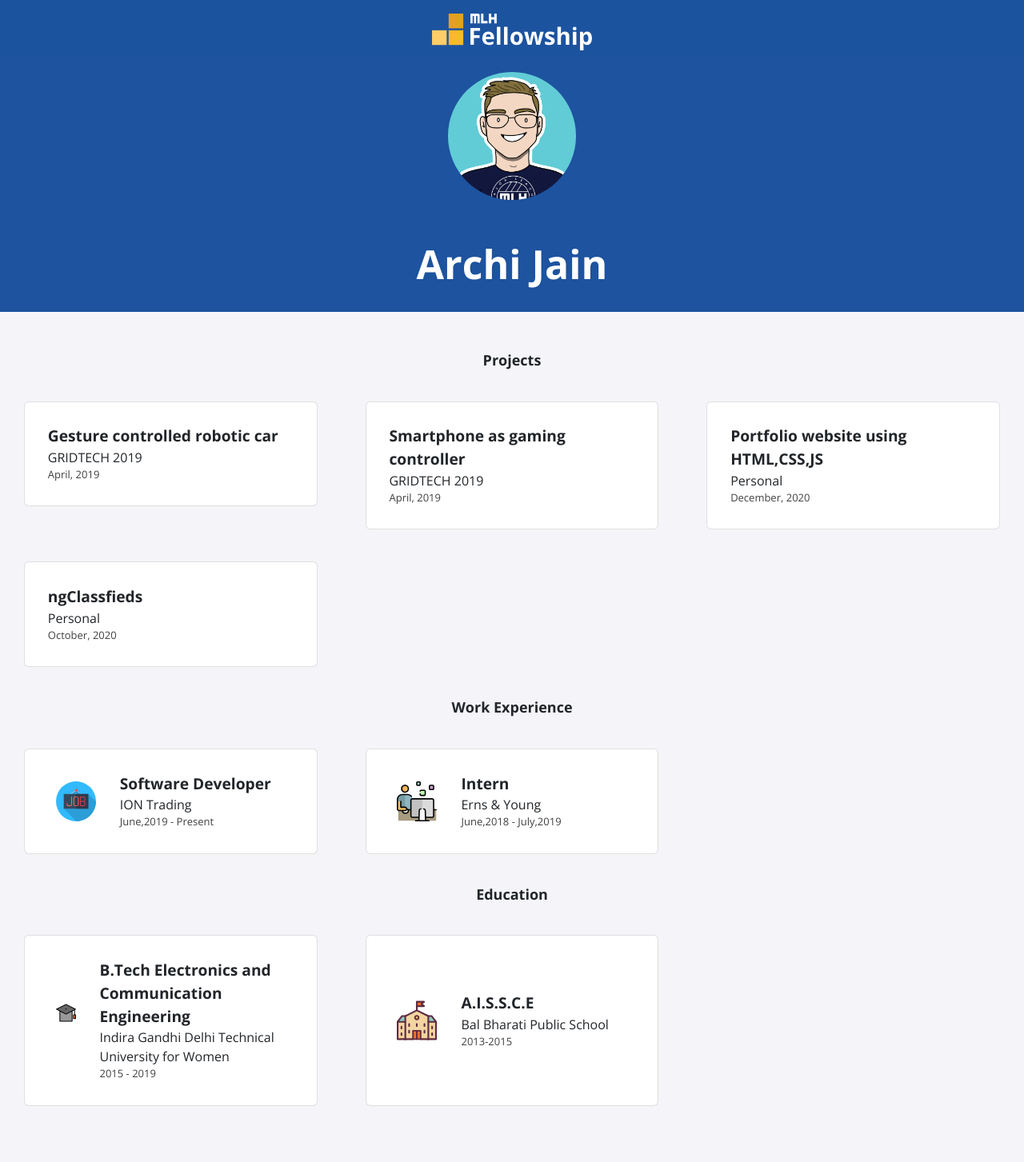
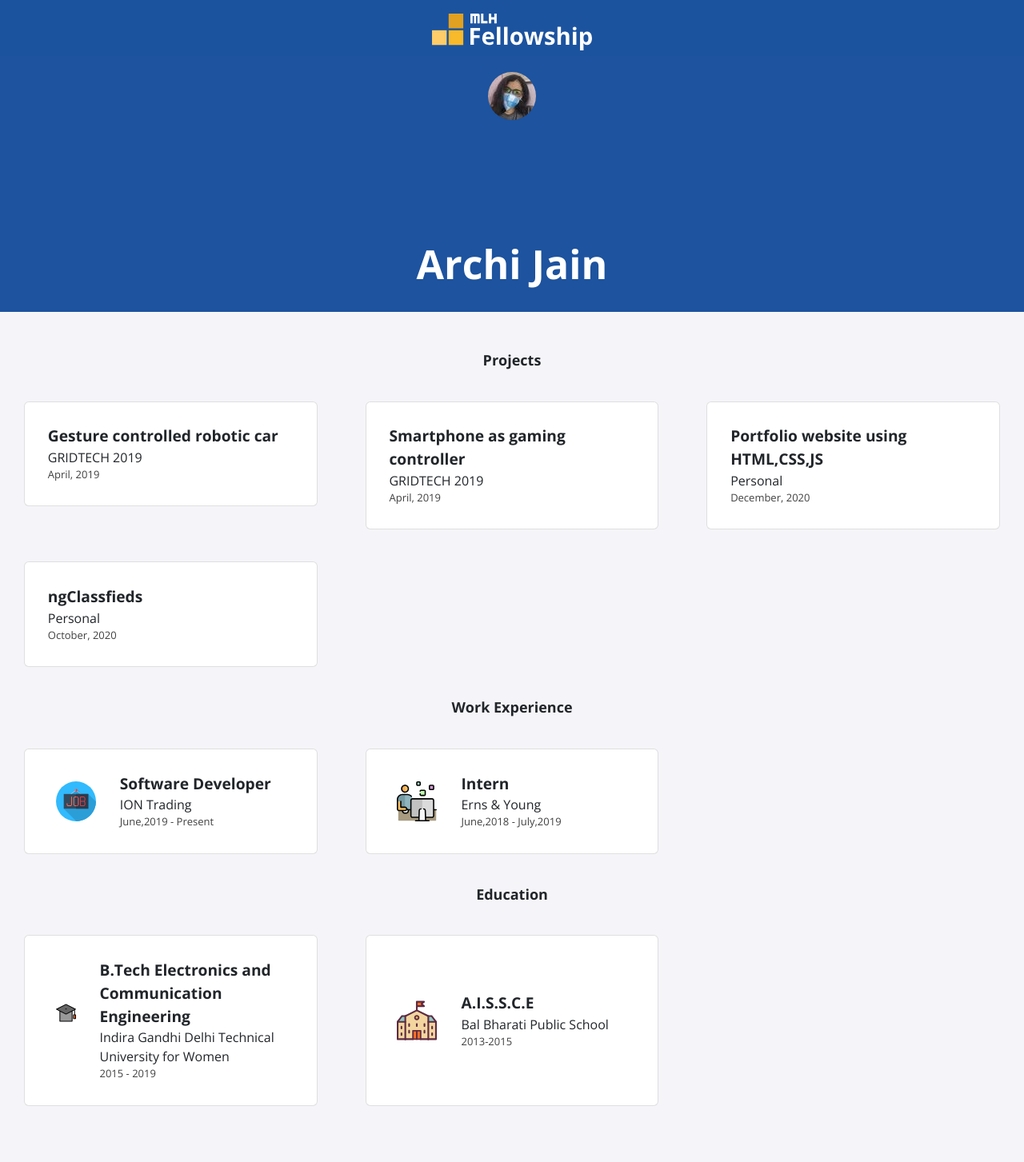
Before and after one commit to archij30/archij30.github.io, a Jekyll site: the page built from index.html, in a window 1280 px wide. Shown: the whole page at 80% size. Built offline with Jekyll 4.4.1, drawn with Linux system fonts in a browser that asks for light colours; nearby versions of some CDN libraries.

Commit message:
Update profile.html

```diff
--- a/_includes/profile.html
+++ b/_includes/profile.html
@@ -1,6 +1,6 @@
 <div class="profile">
     <div class="profile-picture">
-        <img src="./assets/img/logo.jpg">
+        <img src="./assets/img/logoArchi.jpg">
     </div>
     <h1>{{ site.title }}</h1>
 </div>
```
